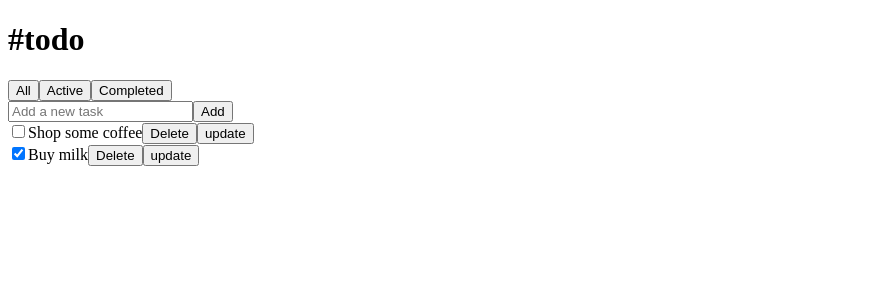
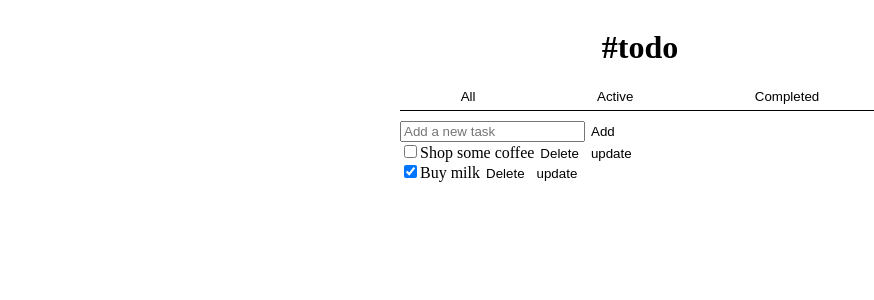
Before and after one commit to G33KM44N38/ToDo, a React (Create React App) app: page / in a window 1280 px wide. Shown: the top 300 px of the page, without its empty margins (0-874 px from the left). Built offline with nearby package versions, Linux system fonts and the light colour scheme.

Commit message:
styled a bit the app

```diff
--- a/package.json
+++ b/package.json
@@ -7,6 +7,7 @@
     "nanoid": "^3.3.2",
     "react": "^18.0.0",
     "react-dom": "^18.0.0",
+    "react-icons": "^4.3.1",
     "react-scripts": "^0.9.5",
     "web-vitals": "^2.1.4"
   },
--- /dev/null
+++ b/src/App.css
@@ -0,0 +1,23 @@
+.App{
+    display: flex;
+    flex-direction: column;
+    justify-content: center;
+    align-items: center;
+}
+
+.tab-buttons{
+    display: flex;
+    border-bottom: 1px solid black;
+    margin-bottom: 10px;
+    width: 30rem;
+    justify-content: space-around;
+}
+
+.tab-button{
+    margin-bottom: 5px;
+}
+
+button {
+    border: none;
+    background: none;
+}
--- a/src/App.js
+++ b/src/App.js
@@ -1,4 +1,5 @@
 import React, { useState } from "react";
+import './App.css';
 import Active from "./components/Active";
 import All from "./components/All";
 import Completed from "./components/Completed";
@@ -26,20 +27,22 @@ function App() {
 
   return (
     <div className="App">
-      <h1>#todo</h1>
+      <h1 id="todo-title">#todo</h1>
       <div>
-        <button onClick={() => setTab("All")}>All</button>
-        <button onClick={() => setTab("Active")}>Active</button>
-        <button onClick={() => setTab("Completed")}>Completed</button>
+        <div className="tab-buttons">
+          <button className="tab-button" onClick={() => setTab("All")}>All</button>
+          <button className="tab-button" onClick={() => setTab("Active")}>Active</button>
+          <button className="tab-button" onClick={() => setTab("Completed")}>Completed</button>
         </div>
         <form id="input-type-div">
           <input className="input-new-task" onChange={(e) => setNewTaskName(e.target.value)} placeholder="Add a new task"  value={NewTaskName}></input>
-        <button type="submit" onClick={addNewTask}>Add</button>
+          <button className="add-button" type="submit" onClick={addNewTask}>Add</button>
         </form>
-      <div>
+        <div className="tab-view">
           {Tab === "All" ? <All ToDoList={ToDoList} setToDoList={setToDoList}/> : null}
           {Tab === "Active" ? <Active ToDoList={ToDoList} setToDoList={setToDoList}/> : null}
           {Tab === "Completed" ? <Completed ToDoList={ToDoList} setToDoList={setToDoList}/> : null}
+        </div>
       </div>
     </div>
   );
--- a/src/components/Completed.jsx
+++ b/src/components/Completed.jsx
@@ -1,6 +1,7 @@
 import React, { useEffect, useState } from 'react'
 import toChecked from '../function/toChecked';
 import Delete from '../function/Delete';
+import { ImBin } from 'react-icons/im';
 
 function Completed({ToDoList, setToDoList}) {
   const [filteredTaskDone, setfilteredTaskDone] = useState([]);
@@ -25,6 +26,7 @@ function Completed({ToDoList, setToDoList}) {
                 </div>
             )
         }
+        <button><ImBin/>Delete All</button>
     </div>
   )
 }
```
Also changed, not shown: 1 other file (tests, documents, lock files or other folders). Lines whose indentation alone changed are shown as unchanged.
